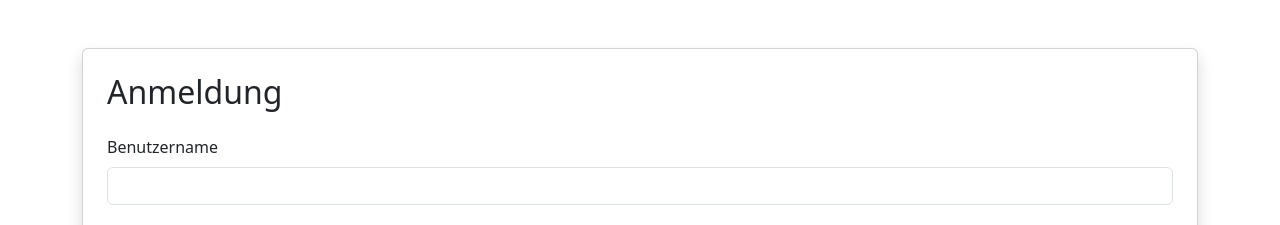
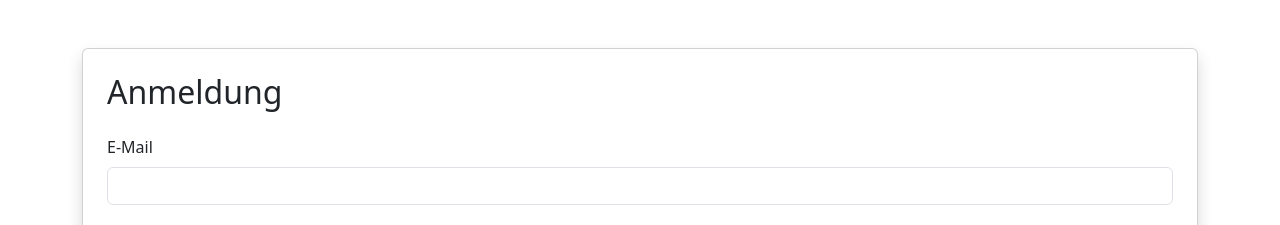
Before and after one commit to schn220112/schneider_lang_projekt3, an Angular app in the folder schneider_lang_projekt3/: page / in a window 1280 px wide. Shown: the top 225 px of the page. Built offline with nearby package versions, Linux system fonts and the light colour scheme.

Commit message:
ls-15 firebase E-Mail anmeldung formular update

```diff
--- a/schneider_lang_projekt3/src/app/login/login.html
+++ b/schneider_lang_projekt3/src/app/login/login.html
@@ -4,7 +4,7 @@
 
     <form (ngSubmit)="onSubmit()">
       <div class="mb-3">
-        <label class="form-label">Benutzername</label>
+        <label class="form-label">E-Mail</label>
         <input type="text" id="loginName" class="form-control" required>
       </div>
 
--- a/schneider_lang_projekt3/src/app/register/register.html
+++ b/schneider_lang_projekt3/src/app/register/register.html
@@ -5,7 +5,7 @@
     <form (ngSubmit)="onSubmit()">
 
       <div class="mb-3">
-        <label class="form-label">Name</label>
+        <label class="form-label">E-Mail</label>
         <input type="text" id="registerName" class="form-control" required>
       </div>
 
@@ -19,6 +19,7 @@
         <select id="role" class="form-select">
           <option value="Schüler">Schüler</option>
           <option value="Lehrer">Lehrer</option>
+          <option value="Lehrer">Admin</option>
         </select>
       </div>
 
```
